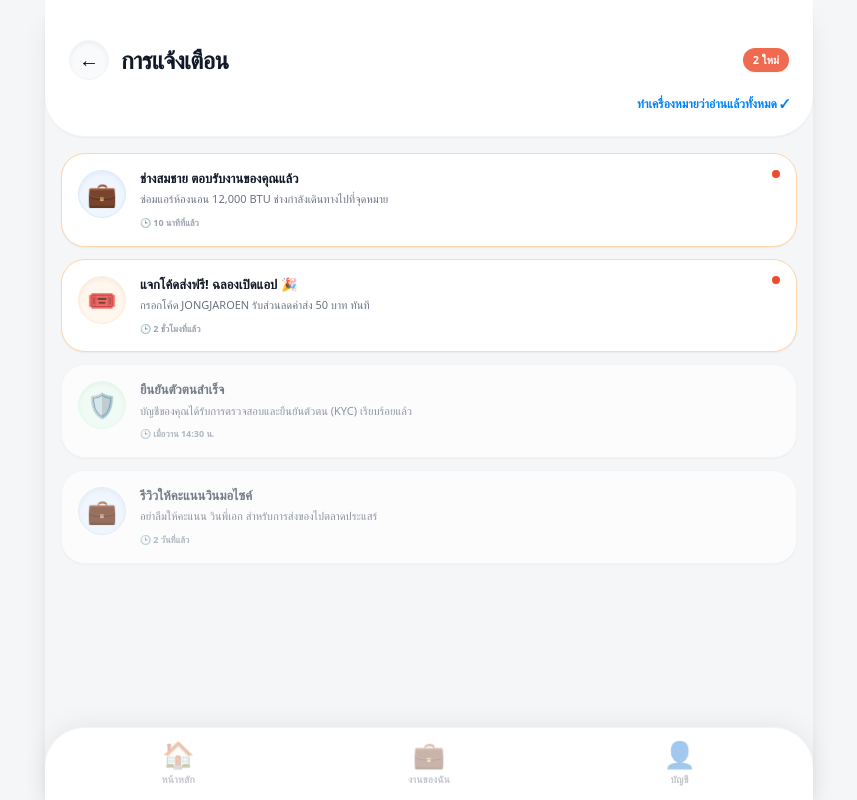
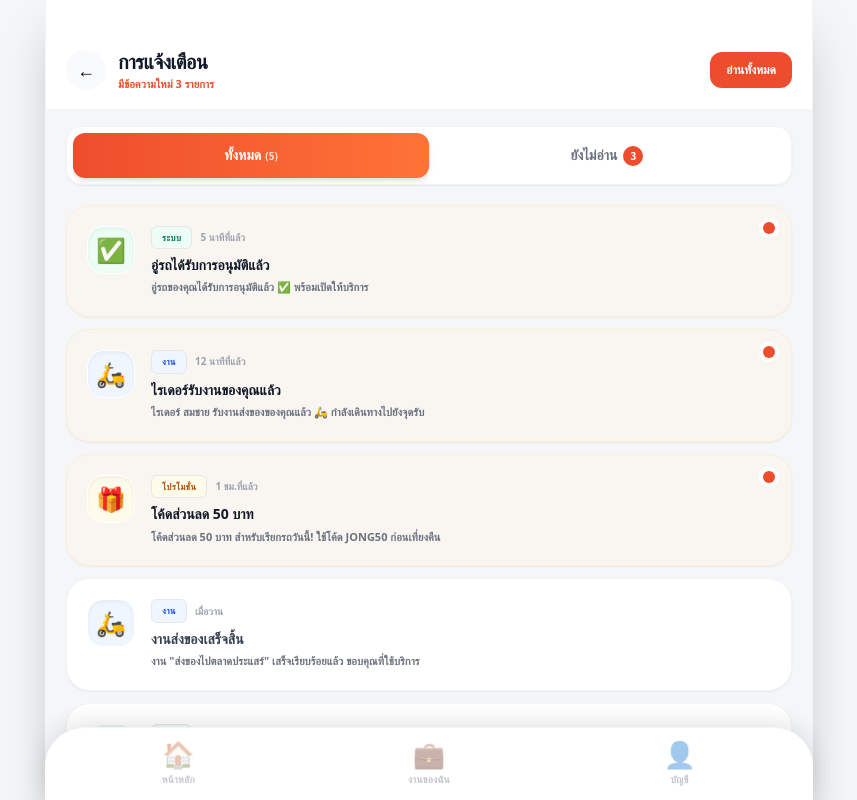
Before and after one commit to BSam-B3/jong-jaroen, a Next.js app: page /notifications in a window 1280 px wide. Shown: the top 800 px of the page, without its empty margins (211-1068 px from the left). Built offline with nearby package versions, Linux system fonts and the light colour scheme.

Commit message:
Refactor notification structure and improve UI

```diff
--- a/app/notifications/page.tsx
+++ b/app/notifications/page.tsx
@@ -1,168 +1,290 @@
 'use client';
 
-import Link from "next/link";
-import { useState } from "react";
+import { useMemo, useState } from 'react';
+import Link from 'next/link';
+// 🌟 นำเข้า BottomNav ของเรามาใช้
+import BottomNav from '@/app/components/BottomNav';
 
-// 📌 ข้อมูลจำลอง (Mock Data)
-type NotificationType = 'job' | 'promo' | 'system';
+type NotifType = 'system' | 'job' | 'promo';
+type Tab = 'all' | 'unread';
 
 interface Notification {
   id: string;
-  type: NotificationType;
+  type: NotifType;
   title: string;
-  message: string;
-  time: string;
-  isRead: boolean;
-  link?: string;
+  body: string;
+  timeAgo: string;
+  read: boolean;
+  href?: string;
 }
 
-const MOCK_NOTIFICATIONS: Notification[] = [
+const TYPE_META: Record<
+  NotifType,
+  { icon: string; label: string; bg: string; text: string; ring: string }
+> = {
+  system: {
+    icon: '✅',
+    label: 'ระบบ',
+    bg: 'bg-emerald-50',
+    text: 'text-emerald-700',
+    ring: 'ring-emerald-200',
+  },
+  job: {
+    icon: '🛵',
+    label: 'งาน',
+    bg: 'bg-blue-50',
+    text: 'text-blue-700',
+    ring: 'ring-blue-200',
+  },
+  promo: {
+    icon: '🎁',
+    label: 'โปรโมชั่น',
+    bg: 'bg-amber-50',
+    text: 'text-amber-700',
+    ring: 'ring-amber-200',
+  },
+};
+
+const INITIAL_NOTIFS: Notification[] = [
   {
-    id: '1',
-    type: 'job',
-    title: 'ช่างสมชาย ตอบรับงานของคุณแล้ว',
-    message: 'ซ่อมแอร์ห้องนอน 12,000 BTU ช่างกำลังเดินทางไปที่จุดหมาย',
-    time: '10 นาทีที่แล้ว',
-    isRead: false,
-    link: '/my-jobs'
+    id: 'n1',
+    type: 'system',
+    title: 'อู่รถได้รับการอนุมัติแล้ว',
+    body: 'อู่รถของคุณได้รับการอนุมัติแล้ว ✅ พร้อมเปิดให้บริการ',
+    timeAgo: '5 นาทีที่แล้ว',
+    read: false,
+    href: '/profile/garage', // อัปเดตลิงก์ให้ตรงกับโปรเจกต์เรา
   },
   {
-    id: '2',
-    type: 'promo',
-    title: 'แจกโค้ดส่งฟรี! ฉลองเปิดแอป 🎉',
-    message: 'กรอกโค้ด JONGJAROEN รับส่วนลดค่าส่ง 50 บาท ทันที',
-    time: '2 ชั่วโมงที่แล้ว',
-    isRead: false,
-    link: '/coupons'
+    id: 'n2',
+    type: 'job',
+    title: 'ไรเดอร์รับงานของคุณแล้ว',
+    body: 'ไรเดอร์ สมชาย รับงานส่งของของคุณแล้ว 🛵 กำลังเดินทางไปยังจุดรับ',
+    timeAgo: '12 นาทีที่แล้ว',
+    read: false,
+    href: '/my-jobs',
   },
   {
-    id: '3',
-    type: 'system',
-    title: 'ยืนยันตัวตนสำเร็จ',
-    message: 'บัญชีของคุณได้รับการตรวจสอบและยืนยันตัวตน (KYC) เรียบร้อยแล้ว',
-    time: 'เมื่อวาน 14:30 น.',
-    isRead: true,
-    link: '/profile'
+    id: 'n3',
+    type: 'promo',
+    title: 'โค้ดส่วนลด 50 บาท',
+    body: 'โค้ดส่วนลด 50 บาท สำหรับเรียกรถวันนี้! ใช้โค้ด JONG50 ก่อนเที่ยงคืน',
+    timeAgo: '1 ชม.ที่แล้ว',
+    read: false,
   },
   {
-    id: '4',
+    id: 'n4',
     type: 'job',
-    title: 'รีวิวให้คะแนนวินมอไซค์',
-    message: 'อย่าลืมให้คะแนน วินพี่เอก สำหรับการส่งของไปตลาดประแสร์',
-    time: '2 วันที่แล้ว',
-    isRead: true,
-  }
+    title: 'งานส่งของเสร็จสิ้น',
+    body: 'งาน "ส่งของไปตลาดประแสร์" เสร็จเรียบร้อยแล้ว ขอบคุณที่ใช้บริการ',
+    timeAgo: 'เมื่อวาน',
+    read: true,
+    href: '/my-jobs',
+  },
+  {
+    id: 'n5',
+    type: 'system',
+    title: 'อัปเดตเงื่อนไขการให้บริการ',
+    body: 'เราได้ปรับปรุงเงื่อนไขการให้บริการของแอปจงเจริญ กรุณาตรวจสอบรายละเอียดเพิ่มเติม',
+    timeAgo: '2 วันที่แล้ว',
+    read: true,
+  },
 ];
 
 export default function NotificationsPage() {
-  const [notifications, setNotifications] = useState(MOCK_NOTIFICATIONS);
+  const [notifs, setNotifs] = useState<Notification[]>(INITIAL_NOTIFS);
+  const [tab, setTab] = useState<Tab>('all');
 
-  const unreadCount = notifications.filter(n => !n.isRead).length;
+  const unreadCount = useMemo(
+    () => notifs.filter((n) => !n.read).length,
+    [notifs]
+  );
 
-  const markAllAsRead = () => {
-    setNotifications(notifications.map(n => ({ ...n, isRead: true })));
+  const visible = useMemo(
+    () => (tab === 'unread' ? notifs.filter((n) => !n.read) : notifs),
+    [notifs, tab]
+  );
+
+  const markAllRead = () => {
+    if (unreadCount === 0) return;
+    setNotifs((prev) => prev.map((n) => ({ ...n, read: true })));
+  };
+
+  const markOneRead = (id: string) => {
+    setNotifs((prev) =>
+      prev.map((n) => (n.id === id ? { ...n, read: true } : n))
+    );
   };
 
   return (
-    <div className="min-h-screen bg-[#F4F6F8] flex justify-center font-sans pb-24">
-      <div className="w-full sm:max-w-2xl md:max-w-3xl min-h-screen relative flex flex-col shadow-xl bg-[#F4F6F8]">
+    <div className="min-h-screen bg-[#F4F6F8] flex justify-center font-sans relative">
+      {/* 🌟 ปรับโครงสร้างให้รองรับ BottomNav */}
+      <div className="w-full max-w-3xl bg-[#F4F6F8] min-h-screen relative flex flex-col shadow-2xl border-x border-gray-100 overflow-hidden">
 
-        {/* 🟠 Header */}
-        <header className="px-6 pt-10 pb-6 bg-white border-b border-gray-100 shadow-sm rounded-b-[2.5rem] relative z-20 flex flex-col gap-4">
+        {/* Header */}
+        <header className="px-5 pt-12 pb-4 bg-white border-b border-gray-100 z-10 sticky top-0">
           <div className="flex items-center justify-between">
             <div className="flex items-center gap-3">
-              <Link href="/" className="w-10 h-10 rounded-full bg-gray-50 flex items-center justify-center text-xl active:scale-95 transition-transform border border-gray-100 shadow-inner">
+              <Link
+                href="/win-online"
+                aria-label="ย้อนกลับ"
+                className="w-10 h-10 rounded-full bg-gray-50 flex items-center justify-center text-lg active:scale-95 transition"
+              >
                 ←
               </Link>
-              <h1 className="text-gray-900 text-2xl font-black tracking-tight">การแจ้งเตือน</h1>
+              <div>
+                <h1 className="text-gray-900 text-xl font-black tracking-tight">
+                  การแจ้งเตือน
+                </h1>
+                <p className="text-[11px] text-[#EE4D2D] font-bold">
+                  {unreadCount > 0
+                    ? `มีข้อความใหม่ ${unreadCount} รายการ`
+                    : 'อ่านครบทั้งหมดแล้ว'}
+                </p>
+              </div>
             </div>
-
-            {/* Badge จำนวนที่ยังไม่อ่าน */}
-            {unreadCount > 0 && (
-              <span className="bg-[#EE4D2D] text-white text-[11px] font-black px-2.5 py-1 rounded-full shadow-sm animate-pulse">
-                {unreadCount} ใหม่
-              </span>
-            )}
-          </div>
-
-          {/* ปุ่มอ่านทั้งหมด */}
-          <div className="flex justify-end">
             <button
-              onClick={markAllAsRead}
+              onClick={markAllRead}
               disabled={unreadCount === 0}
-              className={`text-xs font-bold transition-colors ${unreadCount > 0 ? 'text-[#0082FA] active:scale-95' : 'text-gray-400 cursor-not-allowed'}`}
+              className={`text-xs font-black px-4 py-2.5 rounded-xl transition active:scale-95 ${
+                unreadCount === 0
+                  ? 'bg-gray-100 text-gray-400 cursor-not-allowed'
+                  : 'bg-[#EE4D2D] text-white shadow-sm'
+              }`}
             >
-              ทำเครื่องหมายว่าอ่านแล้วทั้งหมด ✓
+              อ่านทั้งหมด
             </button>
           </div>
         </header>
 
-        {/* 📋 Notification List */}
-        <main className="px-4 mt-4 flex-1 space-y-3">
-          {notifications.length === 0 ? (
-            <div className="bg-white rounded-[2rem] p-10 text-center border border-gray-100 shadow-sm mt-4">
-              <div className="text-5xl mb-3 opacity-50">📭</div>
-              <p className="font-black text-gray-700 text-sm">ไม่มีการแจ้งเตือนใหม่</p>
-              <p className="text-[10px] text-gray-400 font-bold mt-1">คุณติดตามข่าวสารได้ครบถ้วนแล้ว</p>
+        {/* Tabs */}
+        <div className="px-5 pt-4">
+          <div className="relative bg-white rounded-2xl p-1.5 flex shadow-sm border border-gray-100">
+            <span
+              className={`absolute top-1.5 bottom-1.5 w-[calc(50%-0.375rem)] rounded-xl bg-gradient-to-r from-[#EE4D2D] to-[#FF7337] shadow-md transition-all duration-300 ease-out ${
+                tab === 'all' ? 'left-1.5' : 'left-[calc(50%+0rem)]'
+              }`}
+              aria-hidden
+            />
+            <button
+              onClick={() => setTab('all')}
+              className={`relative z-10 flex-1 py-3 rounded-xl text-sm font-black transition-colors ${
+                tab === 'all' ? 'text-white' : 'text-gray-500'
+              }`}
+            >
+              ทั้งหมด
+              <span className="ml-1 text-[10px] opacity-80">
+                ({notifs.length})
+              </span>
+            </button>
+            <button
+              onClick={() => setTab('unread')}
+              className={`relative z-10 flex-1 py-3 rounded-xl text-sm font-black transition-colors ${
+                tab === 'unread' ? 'text-white' : 'text-gray-500'
+              }`}
+            >
+              ยังไม่อ่าน
+              {unreadCount > 0 && (
+                <span
+                  className={`ml-1.5 inline-flex items-center justify-center min-w-[20px] h-[20px] px-1.5 rounded-full text-[10px] font-black shadow-sm ${
+                    tab === 'unread'
+                      ? 'bg-white text-[#EE4D2D]'
+                      : 'bg-[#EE4D2D] text-white'
+                  }`}
+                >
+                  {unreadCount}
+                </span>
+              )}
+            </button>
+          </div>
+        </div>
+
+        {/* List - เพิ่ม pb-32 เพื่อไม่ให้ BottomNav บัง */}
+        <main className="px-5 mt-5 flex-1 space-y-3 pb-32 overflow-y-auto">
+          {visible.length === 0 ? (
+            <div className="bg-white rounded-[2.5rem] p-12 text-center border border-gray-100 shadow-sm mt-4">
+              <div className="text-6xl mb-4">🎉</div>
+              <p className="font-black text-gray-800 text-base">
+                ไม่มีรายการที่ยังไม่อ่าน
+              </p>
+              <p className="text-xs text-gray-400 font-bold mt-2">
+                คุณตามอ่านทุกข้อความแล้ว เยี่ยมมาก!
+              </p>
             </div>
           ) : (
-            notifications.map((note) => {
-              const isUnread = !note.isRead;
-
-              // กำหนดสีและไอคอนตามประเภท
-              let icon = "🔔";
-              let colorClass = "bg-gray-100 text-gray-500 border-gray-200";
-
-              if (note.type === 'job') {
-                icon = "💼";
-                colorClass = "bg-blue-50 text-[#0082FA] border-blue-100";
-              } else if (note.type === 'promo') {
-                icon = "🎟️";
-                colorClass = "bg-orange-50 text-[#EE4D2D] border-orange-100";
-              } else if (note.type === 'system') {
-                icon = "🛡️";
-                colorClass = "bg-green-50 text-green-500 border-green-100";
-              }
-
-              const CardContent = (
-                <article className={`relative bg-white rounded-[1.5rem] p-4 shadow-sm border transition-all active:scale-[0.98] ${isUnread ? 'border-orange-200 shadow-md' : 'border-gray-100 opacity-75'}`}>
-                  {/* จุดแจ้งเตือนสีแดง */}
-                  {isUnread && (
-                    <div className="absolute top-4 right-4 w-2 h-2 bg-[#EE4D2D] rounded-full shadow-sm"></div>
-                  )}
-
-                  <div className="flex gap-3.5">
-                    <div className={`w-12 h-12 rounded-full flex items-center justify-center text-2xl shrink-0 border shadow-inner ${colorClass}`}>
-                      {icon}
-                    </div>
-                    <div className="flex-1 pr-4">
-                      <h3 className={`text-[13px] font-black leading-tight mb-1 ${isUnread ? 'text-gray-900' : 'text-gray-600'}`}>
-                        {note.title}
-                      </h3>
-                      <p className="text-[11px] text-gray-500 font-medium leading-relaxed line-clamp-2 mb-2">
-                        {note.message}
-                      </p>
-                      <span className="text-[9px] font-bold text-gray-400 flex items-center gap-1">
-                        🕒 {note.time}
-                      </span>
-                    </div>
-                  </div>
-                </article>
-              );
-
-              return note.link ? (
-                <Link href={note.link} key={note.id} className="block group">
-                  {CardContent}
-                </Link>
-              ) : (
-                <div key={note.id}>
-                  {CardContent}
-                </div>
-              );
-            })
+            visible.map((n) => (
+              <NotifItem key={n.id} notif={n} onRead={markOneRead} />
+            ))
           )}
         </main>
+
+        {/* 🌟 เสียบ BottomNav ของเรา */}
+        <BottomNav />
       </div>
     </div>
   );
 }
+
+// Component ย่อย
+function NotifItem({
+  notif,
+  onRead,
+}: {
+  notif: Notification;
+  onRead: (id: string) => void;
+}) {
+  const meta = TYPE_META[notif.type];
+  const Wrapper: React.ElementType = notif.href ? Link : 'div';
+  const wrapperProps = notif.href ? { href: notif.href } : {};
+
+  return (
+    <Wrapper
+      {...wrapperProps}
+      onClick={() => !notif.read && onRead(notif.id)}
+      className={`relative flex gap-4 p-5 rounded-[1.5rem] border transition-all active:scale-[0.99] shadow-sm ${
+        notif.read
+          ? 'bg-white border-gray-100'
+          : 'bg-orange-50/50 border-orange-100'
+      } ${notif.href ? 'cursor-pointer hover:border-gray-200' : ''}`}
+    >
+      {/* Unread dot */}
+      {!notif.read && (
+        <span
+          className="absolute top-4 right-4 w-3 h-3 rounded-full bg-[#EE4D2D] ring-4 ring-white shadow-sm"
+          aria-label="ยังไม่อ่าน"
+        />
+      )}
+
+      <div
+        className={`w-12 h-12 rounded-[1rem] ${meta.bg} flex items-center justify-center text-2xl shrink-0 border border-white shadow-inner`}
+      >
+        {meta.icon}
+      </div>
+
+      <div className="flex-1 min-w-0 pr-4">
+        <div className="flex items-center gap-2 mb-1.5">
+          <span
+            className={`text-[9px] font-black px-2.5 py-1 rounded-md uppercase tracking-wider ${meta.bg} ${meta.text} border ${meta.ring}`}
+          >
+            {meta.label}
+          </span>
+          <span className="text-[10px] text-gray-400 font-bold">
+            {notif.timeAgo}
+          </span>
+        </div>
+        <p
+          className={`text-sm leading-snug truncate ${
+            notif.read
+              ? 'font-bold text-gray-700'
+              : 'font-black text-gray-900'
+          }`}
+        >
+          {notif.title}
+        </p>
+        <p className="text-[11px] text-gray-500 font-bold leading-relaxed line-clamp-2 mt-1">
+          {notif.body}
+        </p>
+      </div>
+    </Wrapper>
+  );
+}
```
